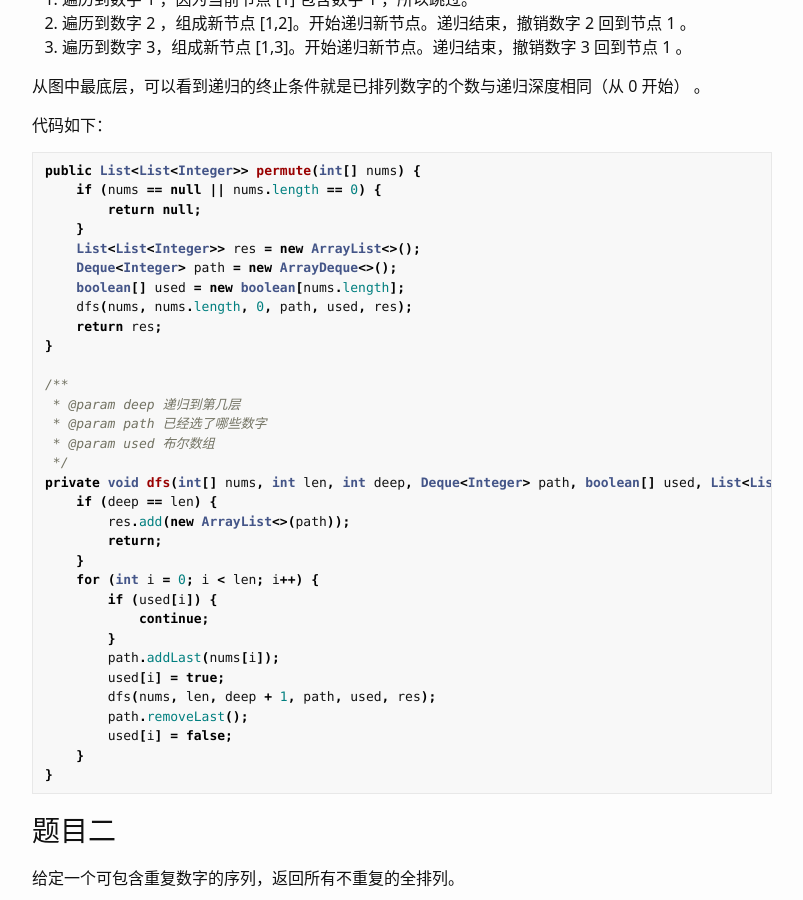
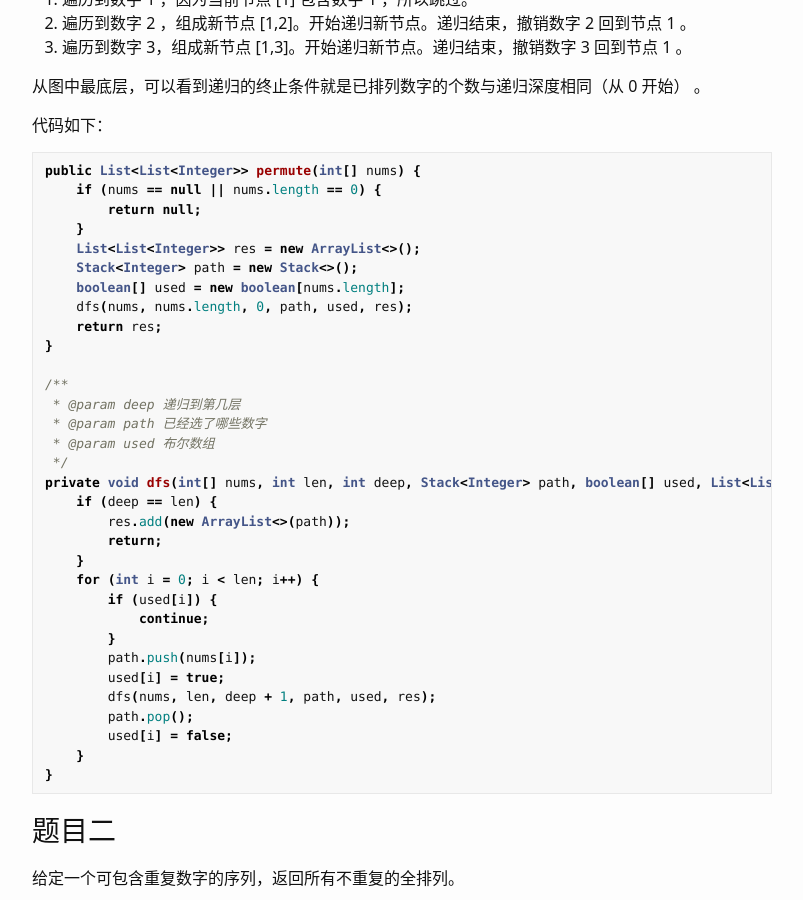
Before and after one commit to onblogss/onblogss.github.io, a Jekyll site: the page built from docs/_posts/2020/2020-05-28-算法题解回溯法解全排列.md, in a window 1280 px wide and 900 px high, scrolled down 2754 px. Shown: the whole window, without its empty margins (238-1041 px from the left). Built offline with Jekyll 4.4.1, drawn with Linux system fonts in a browser that asks for light colours; comment, search, counter and statistics services are not loaded; some of the changed text lies outside the part shown.

Commit message:
update 2020-05-28-算法题解回溯法解全排列.md

```diff
--- a/docs/_posts/2020/2020-05-28-算法题解回溯法解全排列.md
+++ b/docs/_posts/2020/2020-05-28-算法题解回溯法解全排列.md
@@ -100,7 +100,7 @@ public List<List<Integer>> permute(int[] nums) {
         return null;
     }
     List<List<Integer>> res = new ArrayList<>();
-    Deque<Integer> path = new ArrayDeque<>();
+    Stack<Integer> path = new Stack<>();
     boolean[] used = new boolean[nums.length];
     dfs(nums, nums.length, 0, path, used, res);
     return res;
@@ -111,7 +111,7 @@ public List<List<Integer>> permute(int[] nums) {
  * @param path 已经选了哪些数字
  * @param used 布尔数组
  */
-private void dfs(int[] nums, int len, int deep, Deque<Integer> path, boolean[] used, List<List<Integer>> res) {
+private void dfs(int[] nums, int len, int deep, Stack<Integer> path, boolean[] used, List<List<Integer>> res) {
     if (deep == len) {
         res.add(new ArrayList<>(path));
         return;
@@ -120,10 +120,10 @@ private void dfs(int[] nums, int len, int deep, Deque<Integer> path, boolean[] u
         if (used[i]) {
             continue;
         }
-        path.addLast(nums[i]);
+        path.push(nums[i]);
         used[i] = true;
         dfs(nums, len, deep + 1, path, used, res);
-        path.removeLast();
+        path.pop();
         used[i] = false;
     }
 }
@@ -214,13 +214,13 @@ public List<List<Integer>> permuteUnique(int[] nums) {
     // 排序
     Arrays.sort(nums);
     List<List<Integer>> res = new ArrayList<>();
-    Deque<Integer> path = new ArrayDeque<>();
+    Stack<Integer> path = new Stack<>();
     boolean[] used = new boolean[nums.length];
     dfs(nums, nums.length, 0, path, used, res);
     return res;
 }
 
-private void dfs(int[] nums, int len, int deep, Deque<Integer> path, boolean[] used, List<List<Integer>> res) {
+private void dfs(int[] nums, int len, int deep, Stack<Integer> path, boolean[] used, List<List<Integer>> res) {
     if (deep == len) {
         res.add(new ArrayList<>(path));
         return;
@@ -235,10 +235,10 @@ private void dfs(int[] nums, int len, int deep, Deque<Integer> path, boolean[] u
         if (i > 0 && nums[i] == nums[i - 1] && !used[i - 1]) {
             continue;
         }
-        path.addLast(nums[i]);
+        path.push(nums[i]);
         used[i] = true;
         dfs(nums, len, deep + 1, path, used, res);
-        path.removeLast();
+        path.pop();
         used[i] = false;
     }
 }
```
